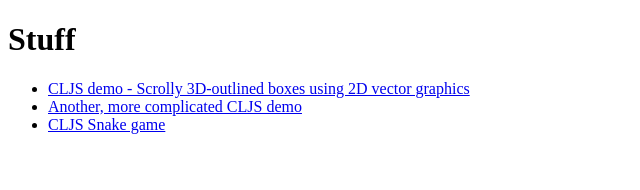
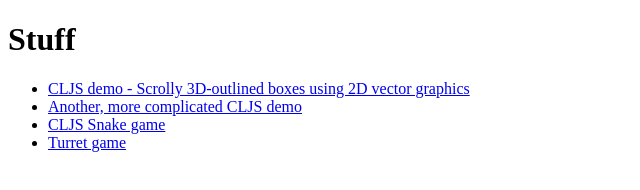
Before and after one commit to funkenblatt/funkenblatt.github.com, a plain HTML site: page index.html in a window 1280 px wide. Shown: the whole page, without its empty margins (0-640 px from the left). Drawn offline with Linux system fonts and the light colour scheme.

Commit message:
Add link to turret game

```diff
--- a/index.html
+++ b/index.html
@@ -9,6 +9,7 @@
       <li><a href="scrolly/">CLJS demo - Scrolly 3D-outlined boxes using 2D vector graphics</a></li>
       <li><a href="foo-demo/foo.html">Another, more complicated CLJS demo</a></li>
       <li><a href="snake/">CLJS Snake game</a></li>
+      <li><a href="turret/">Turret game</a></li>
     </ul>
   </body>
 </html>
```
